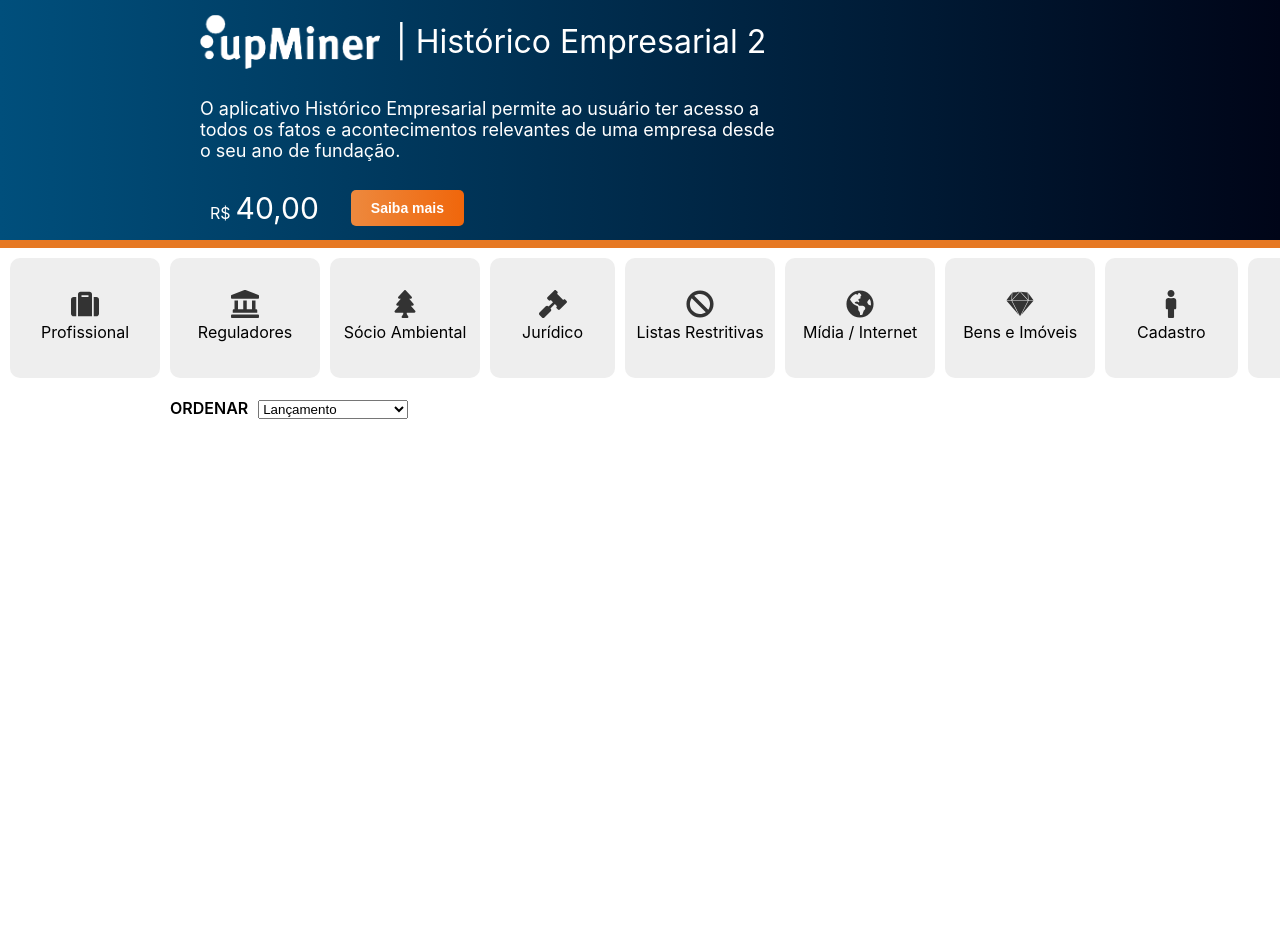
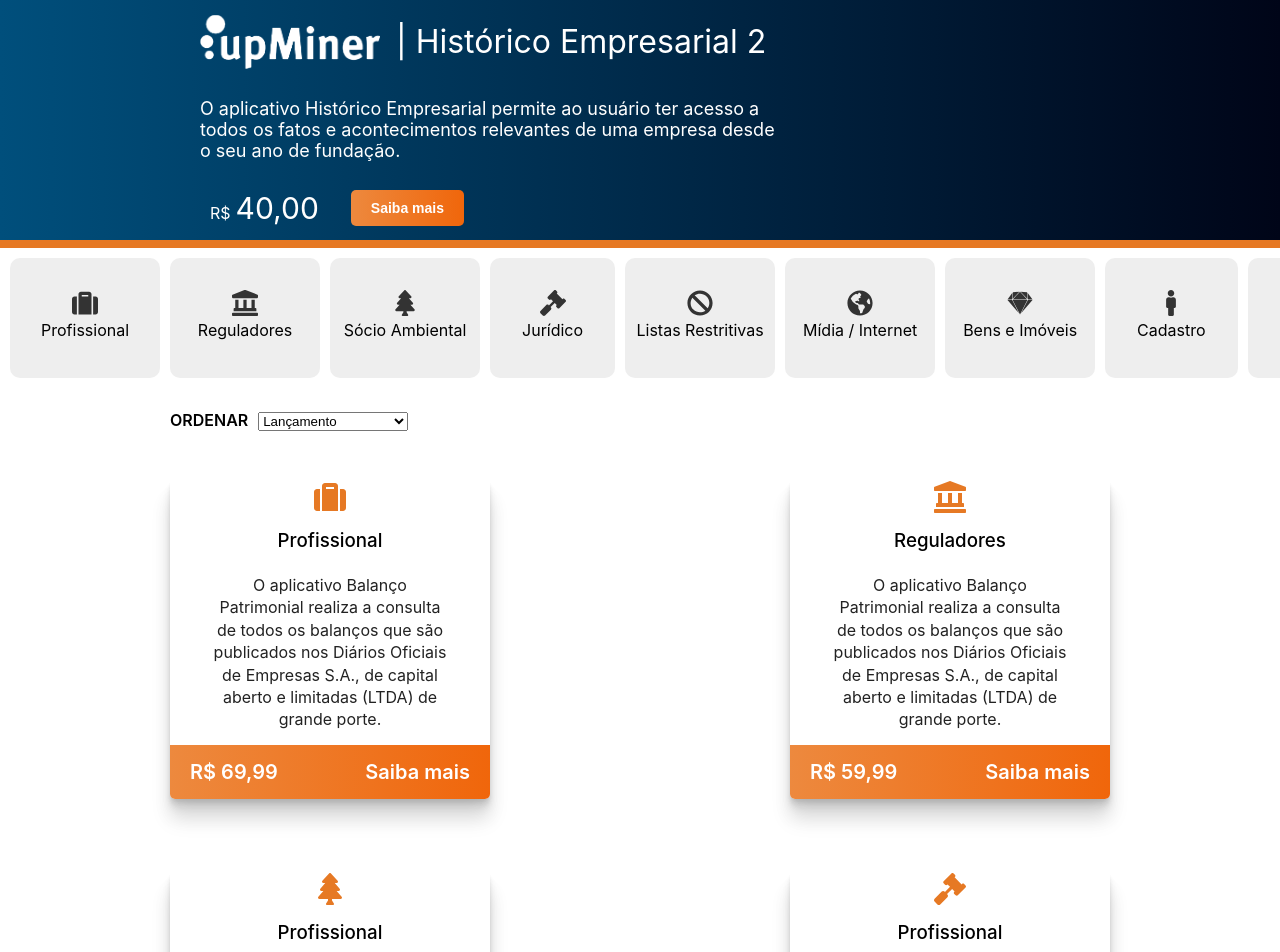
Before and after one commit to matheusgbl/upminer, a React (Vite) app: page / in a window 1280 px wide. Shown: the top 952 px of the page. Before the commit the page ends 800 px from the top, so only its background shows below. Built offline with nearby package versions, Linux system fonts and the light colour scheme.

Commit message:
Adicionado os cards com os serviços disponíveis

```diff
--- a/src/components/Header/bannerPrice.jsx
+++ b/src/components/Header/bannerPrice.jsx
@@ -1,9 +1,9 @@
 import React from 'react';
 
-const BannerPrice = ({ coin, price, btnText }) => {
+const BannerPrice = ({ price, btnText }) => {
   return (
     <div className="up-header__content__banner__price">
-      <p>{coin}</p>
+      <p>R$</p>
       <span>{price}</span>
       <button type="button">{btnText}</button>
     </div>
--- a/src/components/Header/index.jsx
+++ b/src/components/Header/index.jsx
@@ -22,7 +22,7 @@
                     todos os fatos e acontecimentos relevantes de uma empresa desde o seu
                     ano de fundação."
                 />
-                <BannerPrice coin="R$" price="40,00" btnText="Saiba mais" />
+                <BannerPrice price="40,00" btnText="Saiba mais" />
               </div>
             </CarouselItem>
             <CarouselItem>
@@ -34,7 +34,7 @@
                     todos os fatos e acontecimentos relevantes de uma empresa desde o seu
                     ano de fundação."
                 />
-                <BannerPrice coin="R$" price="40,00" btnText="Saiba mais" />
+                <BannerPrice price="40,00" btnText="Saiba mais" />
               </div>
             </CarouselItem>
             <CarouselItem>
@@ -46,7 +46,7 @@
                     todos os fatos e acontecimentos relevantes de uma empresa desde o seu
                     ano de fundação."
                 />
-                <BannerPrice coin="R$" price="40,00" btnText="Saiba mais" />
+                <BannerPrice price="40,00" btnText="Saiba mais" />
               </div>
             </CarouselItem>
           </Carousel>
--- /dev/null
+++ b/src/components/Products/Card.jsx
@@ -0,0 +1,21 @@
+import '../../styles/products.scss';
+
+import React from 'react';
+
+const Card = ({ icon, productName, productDescription, price }) => {
+  return (
+    <div className="main-page__product-card">
+      <div className="main-page__product-card__info">
+        {icon}
+        <h3>{productName}</h3>
+        <p>{productDescription}</p>
+      </div>
+      <div className="main-page__product-card__info__button">
+        <p>R$ {price}</p>
+        <p>Saiba mais</p>
+      </div>
+    </div>
+  );
+};
+
+export default Card;
--- /dev/null
+++ b/src/components/Products/index.jsx
@@ -0,0 +1,112 @@
+import '../../styles/products.scss';
+
+import React from 'react';
+import {
+  FaBan,
+  FaGavel,
+  FaGlobeAmericas,
+  FaLandmark,
+  FaMale,
+  FaPiggyBank,
+  FaSketch,
+  FaSuitcase,
+  FaTree,
+} from 'react-icons/fa';
+
+import Card from './Card';
+
+const Products = () => {
+  const description = `O aplicativo Balanço Patrimonial realiza a consulta de
+  todos os balanços que são publicados nos Diários Oficiais de Empresas S.A.,
+  de capital aberto e limitadas (LTDA) de grande porte.`;
+
+  return (
+    <div className="main-page__products">
+      <Card
+        icon={<FaSuitcase />}
+        price="69,99"
+        productName="Profissional"
+        productDescription={description}
+      />
+
+      <Card
+        icon={<FaLandmark />}
+        price="59,99"
+        productName="Reguladores"
+        productDescription={description}
+      />
+
+      <Card
+        icon={<FaTree />}
+        price="19,99"
+        productName="Profissional"
+        productDescription={description}
+      />
+
+      <Card
+        icon={<FaGavel />}
+        price="89,99"
+        productName="Profissional"
+        productDescription={description}
+      />
+
+      <Card
+        icon={<FaBan />}
+        price="29,99"
+        productName="Listas Restritivas"
+        productDescription={description}
+      />
+
+      <Card
+        icon={<FaGlobeAmericas />}
+        price="49,99"
+        productName="Mídia / Internet"
+        productDescription={description}
+      />
+
+      <Card
+        icon={<FaSketch />}
+        price="29,99"
+        productName="Bens e Imóveis"
+        productDescription={description}
+      />
+
+      <Card
+        icon={<FaMale />}
+        price="39,99"
+        productName="Cadastro"
+        productDescription={description}
+      />
+
+      <Card
+        icon={<FaPiggyBank />}
+        price="19,99"
+        productName="Financeiro"
+        productDescription={description}
+      />
+
+      <Card
+        icon={<FaPiggyBank />}
+        price="9,99"
+        productName="Financeiro"
+        productDescription={description}
+      />
+
+      <Card
+        icon={<FaTree />}
+        price="49,99"
+        productName="Profissional"
+        productDescription={description}
+      />
+
+      <Card
+        icon={<FaGavel />}
+        price="59,99"
+        productName="Profissional"
+        productDescription={description}
+      />
+    </div>
+  );
+};
+
+export default Products;
--- a/src/pages/home.jsx
+++ b/src/pages/home.jsx
@@ -4,6 +4,7 @@
 
 import Header from '../components/Header';
 import OrderInput from '../components/OrderInput';
+import Products from '../components/Products';
 import SelectCategory from '../components/SelectCategory';
 
 const HomePage = () => {
@@ -13,6 +14,7 @@
       <main className="main-page">
         <SelectCategory />
         <OrderInput />
+        <Products />
       </main>
     </>
   );
--- a/src/styles/categories.scss
+++ b/src/styles/categories.scss
@@ -5,7 +5,7 @@
   align-items: center;
 
   svg {
-    font-size: 28px;
+    font-size: 26px;
     color: #333;
   }
 
--- a/src/styles/orderInput.scss
+++ b/src/styles/orderInput.scss
@@ -1,5 +1,5 @@
 .main-page__input {
-  margin-top: 20px;
+  margin-top: 2rem;
 
   & label {
     font-weight: 600;
--- /dev/null
+++ b/src/styles/products.scss
@@ -0,0 +1,68 @@
+$btnGradientColor: linear-gradient(to right, #ed893e , #f0660b);
+
+
+.main-page__products {
+  display: flex;
+  flex-direction: row;
+  justify-content: space-between;
+  flex-flow: row wrap;
+  align-items: center;
+
+  .main-page__product-card {
+    margin-top: 3rem;
+    margin-bottom: 1.5rem;
+    width: 20rem;
+    height: 20rem;
+    display: flex;
+    flex-direction: column;
+    justify-content: center;
+    text-align: center;
+    box-shadow: 0 0.8px 0.8px rgb(0 0 0 / 2%), 0 2.4px 2.4px rgb(0 0 0 / 3%),
+    0 4.5px 4.5px rgb(0 0 0 / 4%), 0 6.2px 6.2px rgb(0 0 0 / 5%),
+    0 9.3px 9.3px rgb(0 0 0 / 6%), 0 18px 18px rgb(0 0 0 / 7%),
+    0 21px 21px rgb(0 0 0 / 9%);
+    border-radius: 5px;
+
+    .main-page__product-card__info {
+      margin: auto;
+
+      svg {
+        color: #e67924;
+        font-size: 32px;
+      }
+
+      h3 {
+        font-weight: 500;
+        margin: 12px 0;
+      }
+
+      p {
+        padding: 10px 40px;
+        text-align: center;
+        line-height: 1.4rem;
+        color: #222;
+      }
+    }
+
+    .main-page__product-card__info__button {
+      display: flex;
+      justify-content: space-between;
+      padding: 15px 20px;
+      background-image: $btnGradientColor;
+      margin-top: auto;
+      border-bottom-left-radius: 5px;
+      border-bottom-right-radius: 5px;
+
+      p {
+        color: white;
+        font-size: 20px;
+        font-weight: 600;
+      }
+
+      &:hover {
+        cursor: pointer;
+        filter: saturate(1.8);
+      }
+    }
+  }
+}
```
Also changed, not shown: src/components/Card/index.jsx (deleted, +0 -13 lines), src/styles/card.scss (deleted).
